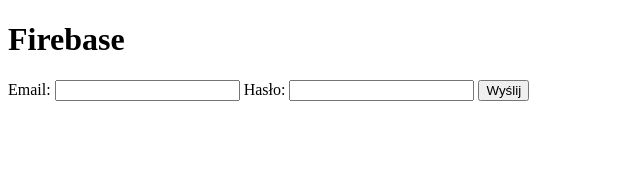
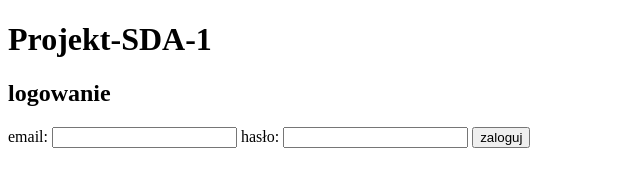
Before and after one commit to zer01eden/firebase-projekt-sda-1, a website built with Parcel: page index.html in a window 1280 px wide. Shown: the whole page, without its empty margins (0-640 px from the left). Built offline with nearby package versions, Linux system fonts and the light colour scheme; some packages are replaced by stand-ins of ours.

Commit message:
aktualizacja plików index aplikacji

```diff
--- a/index.html
+++ b/index.html
@@ -1,24 +1,25 @@
 <!DOCTYPE html>
 <html lang="en">
 	<head>
-  <meta charset="UTF-8">
-  <meta http-equiv="X-UA-Compatible" content="IE=edge">
-  <meta name="viewport" content="width=device-width, initial-scale=1.0">
+		<meta charset="UTF-8" />
+		<meta http-equiv="X-UA-Compatible" content="IE=edge" />
+		<meta name="viewport" content="width=device-width, initial-scale=1.0" />
 		<title>Document</title>
 	</head>
 	<body>
 		<div>
-    <h1>Firebase</h1>
-    <form id="form">
+			<h1>Projekt-SDA-1</h1>
+			<h2>logowanie</h2>
+			<form id="login">
 				<label for="email">
-        Email:
-        <input type="text" id="email">
+					email:
+					<input type="text" id="email" />
 				</label>
 				<label for="password">
-        Hasło:
-        <input type="password" id="password">
+					hasło:
+					<input type="password" id="password" />
 				</label>
-      <button type="submit">Wyślij</button>
+				<button type="submit">zaloguj</button>
 			</form>
 		</div>
 		<script type="module" src="index.js"></script>
--- a/index.js
+++ b/index.js
@@ -1,10 +1,10 @@
 import { app } from "./firebaseConfig";
 
-const form = document.querySelector('#form');
+const login = document.querySelector('#login');
 const email = document.querySelector('#email');
 const password = document.querySelector('#password');
 
-const handleSubmit = (e) => {
+const logIn = (e) => {
   e.preventDefault();
   const {value: emailValue} = email;
   const {value: passValue} = password;
@@ -12,4 +12,4 @@
   console.log(`Hasło: ${passValue}`);
 }
 
-form.addEventListener('submit', handleSubmit);
+login.addEventListener('submit', logIn);
```
Lines whose indentation alone changed are shown as unchanged.
